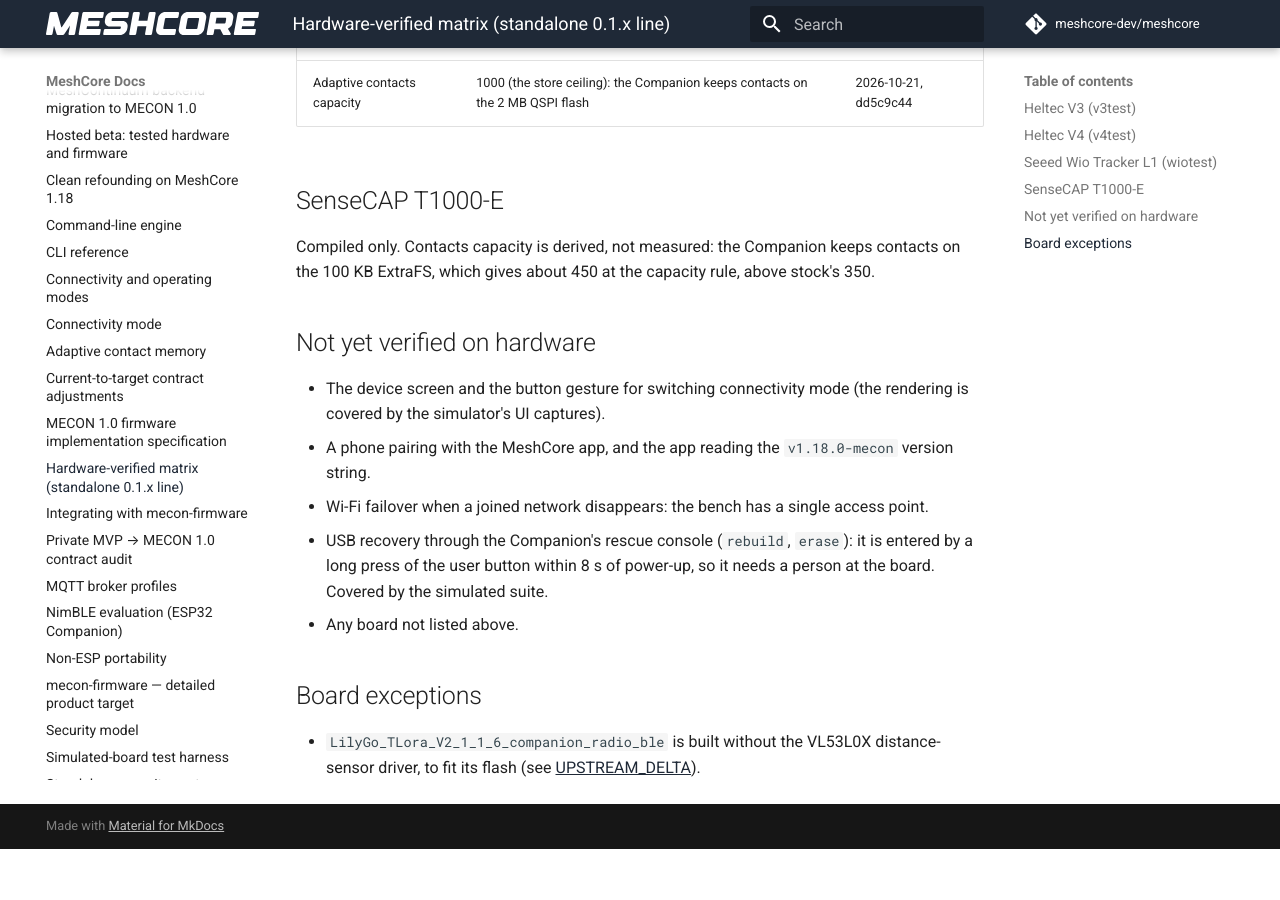
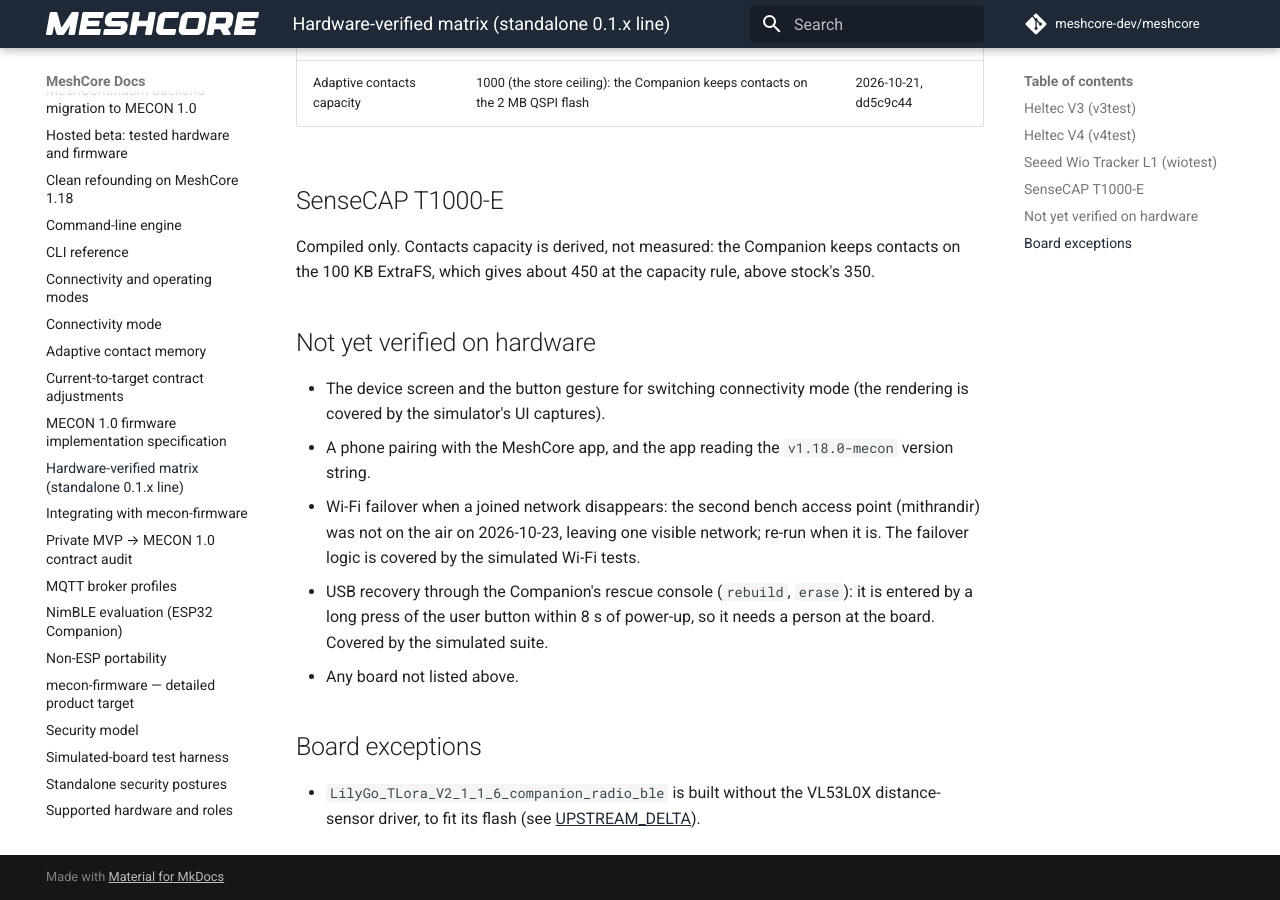
Before and after one commit to hoejriis/mecon-firmware, an MkDocs documentation site: the page built from docs/HARDWARE_VERIFIED.md, in a window 1280 px wide and 900 px high, scrolled down 2307 px. Built offline with MkDocs 1.6.1 and Material for MkDocs 9.7.7, drawn with Linux system fonts in a browser that asks for light colours; comment, search, counter and statistics services are not loaded; before the commit the page ends 3156 px from its top, so only the background shows below that.

Commit message:
Docs: the second bench access point was off the air, not absent
Co-Authored-By: Claude Opus 5.5 (1M context) <noreply@anthropic.com>

```diff
--- a/docs/HARDWARE_VERIFIED.md
+++ b/docs/HARDWARE_VERIFIED.md
@@ -54,7 +54,8 @@ gives about 450 at the capacity rule, above stock's 350.
 - The device screen and the button gesture for switching connectivity mode (the rendering is covered by the
   simulator's UI captures).
 - A phone pairing with the MeshCore app, and the app reading the `v1.18.0-mecon` version string.
-- Wi-Fi failover when a joined network disappears: the bench has a single access point.
+- Wi-Fi failover when a joined network disappears: the second bench access point (mithrandir) was not on the air on
+  2026-10-23, leaving one visible network; re-run when it is. The failover logic is covered by the simulated Wi-Fi tests.
 - USB recovery through the Companion's rescue console (`rebuild`, `erase`): it is entered by a long press of the user
   button within 8 s of power-up, so it needs a person at the board. Covered by the simulated suite.
 - Any board not listed above.
```
